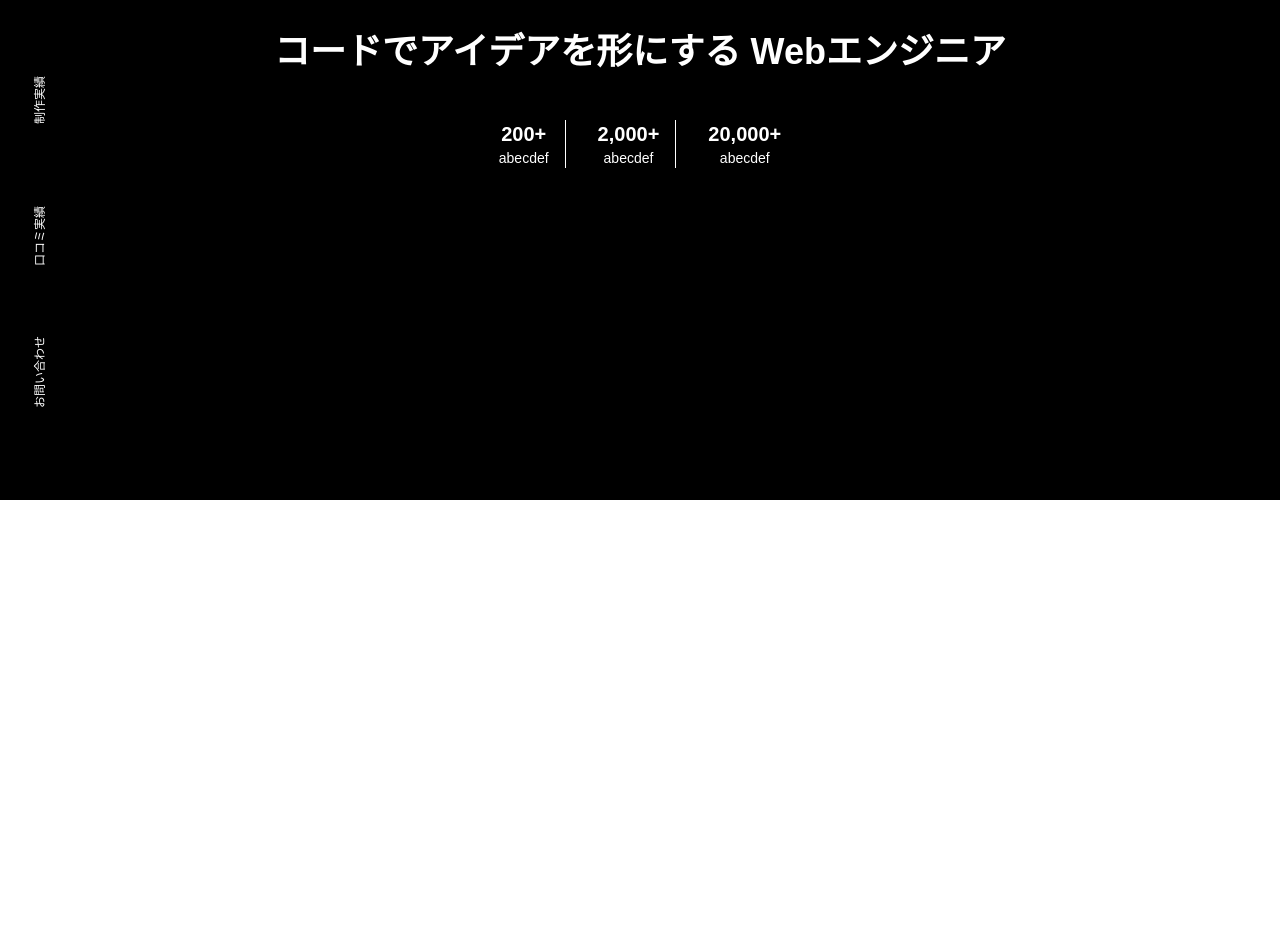
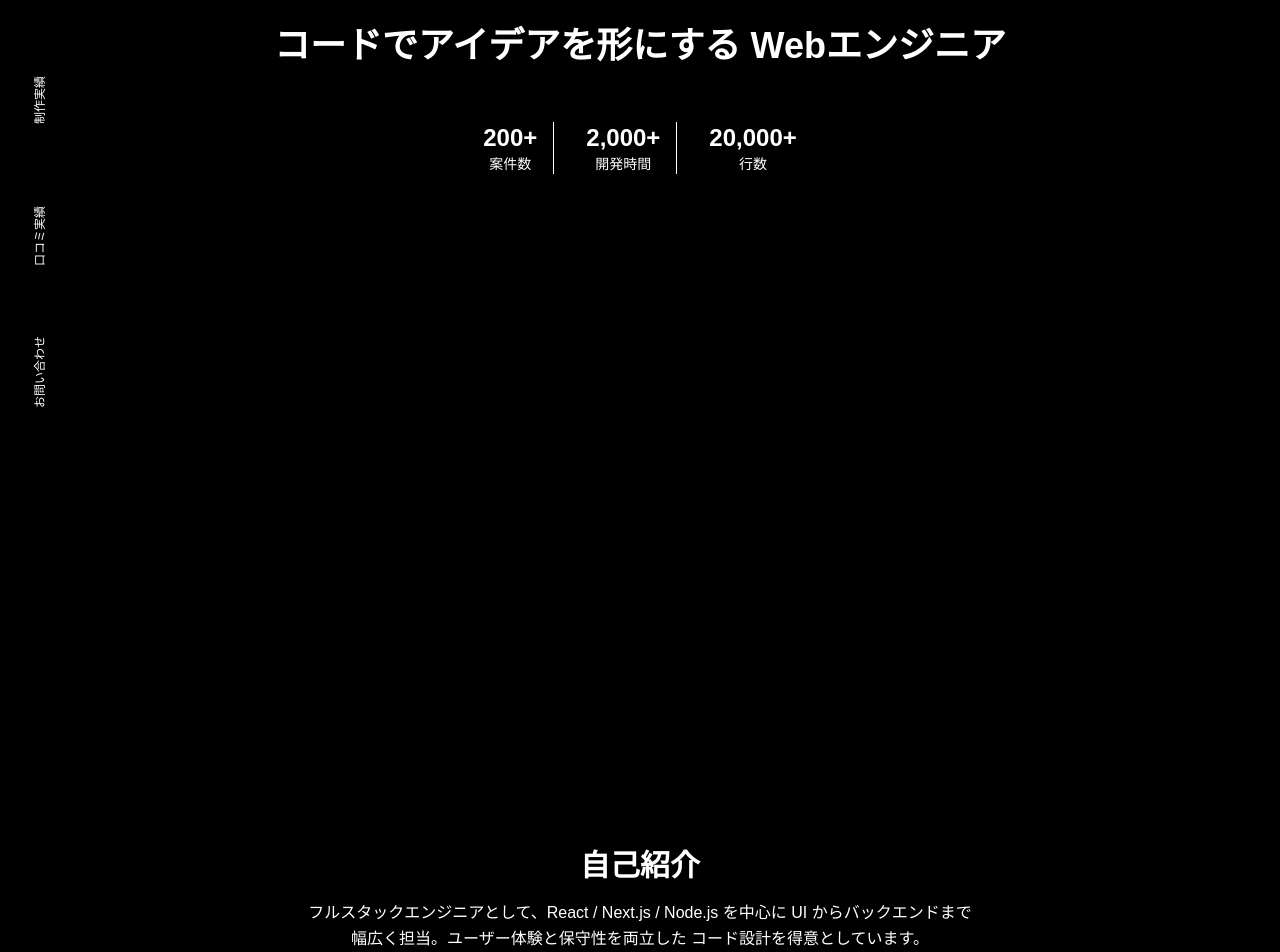
Before and after one commit to amemi01/MyPortfolioWebsite, a Next.js app: page / in a window 1280 px wide. Shown: the part 300-1252 px from the top of the page. Before the commit the page ends 800 px from the top, so only its background shows below. Built offline with nearby package versions, Linux system fonts and the light colour scheme.

Commit message:
複数画面の実装

```diff
--- a/package.json
+++ b/package.json
@@ -9,7 +9,7 @@
     "lint": "next lint"
   },
   "dependencies": {
-    "framer-motion": "^12.15.0",
+    "framer-motion": "^12.16.0",
     "next": "15.3.3",
     "react": "^19.0.0",
     "react-dom": "^19.0.0"
--- a/src/app/page.tsx
+++ b/src/app/page.tsx
@@ -1,77 +1,187 @@
+'use client';
 import React from "react";
+import { motion } from "framer-motion";
 
-const nodeData = {
-  page: "top",
-  layout: {
-    navPosition: "left",
-    theme: "dark",
-  },
-  sections: [
-    {
-      type: "navigation",
-      items: [
+/**
+ * ページ内 5 セクション（トップ / 自己紹介 / 制作実績 / 口コミ実績 / お問い合わせ）を
+ * 左サイドナビゲーションでスムーズスクロールしつつ、
+ * ビューポート遷移時にセクションがスライドインするアニメーションを追加しました。
+ *
+ * - TailwindCSS v3 以上
+ * - Framer Motion v10 以上 (app ディレクトリなら "framer-motion")
+ */
+
+const navItems = [
   { label: "トップページ", href: "#toppage" },
   { label: "自己紹介", href: "#aboutme" },
   { label: "制作実績", href: "#portfolio" },
   { label: "口コミ実績", href: "#reviews" },
   { label: "お問い合わせ", href: "#contact" },
-      ],
-    },
-    {
-      type: "TopPageSentence",
+];
+
+const topPageData = {
   title: "コードでアイデアを形にする Webエンジニア",
   stats: [
-        { label: "abecdef", value: "200+" },
-        { label: "abecdef", value: "2,000+" },
-        { label: "abecdef", value: "20,000+" },
+    { label: "案件数", value: "200+" },
+    { label: "開発時間", value: "2,000+" },
+    { label: "行数", value: "20,000+" },
   ],
   languageSwitch: {
     default: "日本語",
     alternate: "Resume",
-        position: "top-right",
   },
+};
+
+/**
+ * セクションアニメーション共通設定
+ *   - initial: 右 5% & 不透明度 0
+ *   - animate: 原点 & 不透明度 1
+ */
+const sectionVariants = {
+  initial: { opacity: 0, x: "5%" },
+  animate: {
+    opacity: 1,
+    x: 0,
+    transition: { duration: 0.6, ease: "easeOut" },
   },
-  ],
 };
 
 export default function Home() {
-  const { sections } = nodeData;
-  const nav = sections.find((s) => s.type === "navigation");
-  const TopPageSentence = sections.find((s) => s.type === "TopPageSentence");
-
   return (
-    <main className="min-h-screen bg-black text-white flex">
-      {/* 左ナビゲーション */}
+    <main className="min-h-screen bg-black text-white flex scroll-smooth">
+      {/* ────────────────────────────
+          左サイドナビゲーション
+      ──────────────────────────── */}
       <nav className="fixed left-0 top-0 h-screen w-20 flex flex-col justify-center items-center text-xs gap-30 bg-black z-50">
-        {nav?.items.map((item) => (
-          <a key={item.href} href={item.href} className="-rotate-90 hover:underline">
+        {navItems.map((item) => (
+          <a
+            key={item.href}
+            href={item.href}
+            className="-rotate-90 hover:underline whitespace-nowrap"
+          >
             {item.label}
           </a>
         ))}
       </nav>
 
-      {/* 言語の切り替えボタン */}
-      <section className="flex-1 flex flex-col justify-center items-center text-center px-8">
-        <div className="absolute top-4 right-4 text-sm">
-          <button className="bg-[#D8A7B1]  text-white px-3 py-1 rounded mr-2">
-            {TopPageSentence?.languageSwitch.default}
+      {/* ────────────────────────────
+          コンテンツラッパー（スナップ＋スクロール）
+      ──────────────────────────── */}
+      <div className="flex-1 overflow-y-scroll snap-y snap-mandatory">
+        {/* ============================== */}
+        {/* Top Page                      */}
+        {/* ============================== */}
+        <motion.section
+          id="toppage"
+          className="min-h-screen snap-start flex flex-col justify-center items-center px-8 relative"
+          variants={sectionVariants}
+          initial="initial"
+          whileInView="animate"
+          viewport={{ once: true, amount: 0.4 }}
+        >
+          {/* 言語切替 */}
+          <div className="absolute top-4 right-4 text-sm space-x-2">
+            <button className="bg-[#D8A7B1] text-white px-3 py-1 rounded">
+              {topPageData.languageSwitch.default}
             </button>
-          <button className="bg-[#D8A7B1]  text-white px-3 py-1 rounded">
-            {TopPageSentence?.languageSwitch.alternate}
+            <button className="bg-[#D8A7B1] text-white px-3 py-1 rounded">
+              {topPageData.languageSwitch.alternate}
             </button>
           </div>
-        <h1 className="text-3xl md:text-4xl font-semibold mb-4">
-          {TopPageSentence?.title}
+
+          <h1 className="text-3xl md:text-4xl font-semibold mb-6 text-center">
+            {topPageData.title}
           </h1>
-        <div className="flex gap-8 mt-8">
-          {TopPageSentence?.stats.map((stat, index) => (
-            <div key={index} className="text-center border-r last:border-none pr-4 last:pr-0">
-              <div className="text-xl font-bold">{stat.value}</div>
+
+          <div className="flex flex-col md:flex-row gap-8 mt-8 items-center md:items-start">
+            {topPageData.stats.map((stat, idx) => (
+              <div
+                key={idx}
+                className="text-center md:border-r md:last:border-none md:pr-4 md:last:pr-0"
+              >
+                <div className="text-2xl font-bold">{stat.value}</div>
                 <div className="text-sm">{stat.label}</div>
               </div>
             ))}
           </div>
-      </section>
+        </motion.section>
+
+        {/* ============================== */}
+        {/* About Me                       */}
+        {/* ============================== */}
+        <motion.section
+          id="aboutme"
+          className="min-h-screen snap-start flex flex-col justify-center items-center px-8"
+          variants={sectionVariants}
+          initial="initial"
+          whileInView="animate"
+          viewport={{ once: true, amount: 0.4 }}
+        >
+          <h2 className="text-3xl font-semibold mb-4">自己紹介</h2>
+          <p className="max-w-2xl leading-relaxed text-center">
+            フルスタックエンジニアとして、React / Next.js / Node.js を中心に
+            UI からバックエンドまで幅広く担当。ユーザー体験と保守性を両立した
+            コード設計を得意としています。
+          </p>
+        </motion.section>
+
+        {/* ============================== */}
+        {/* Portfolio                      */}
+        {/* ============================== */}
+        <motion.section
+          id="portfolio"
+          className="min-h-screen snap-start flex flex-col justify-center items-center px-8"
+          variants={sectionVariants}
+          initial="initial"
+          whileInView="animate"
+          viewport={{ once: true, amount: 0.4 }}
+        >
+          <h2 className="text-3xl font-semibold mb-4">制作実績</h2>
+          <p className="max-w-2xl leading-relaxed text-center">
+            代表的なプロジェクトや OSS への貢献を掲載します。
+          </p>
+        </motion.section>
+
+        {/* ============================== */}
+        {/* Reviews                         */}
+        {/* ============================== */}
+        <motion.section
+          id="reviews"
+          className="min-h-screen snap-start flex flex-col justify-center items-center px-8"
+          variants={sectionVariants}
+          initial="initial"
+          whileInView="animate"
+          viewport={{ once: true, amount: 0.4 }}
+        >
+          <h2 className="text-3xl font-semibold mb-4">口コミ実績</h2>
+          <p className="max-w-2xl leading-relaxed text-center">
+            クライアントやコラボレーターからのフィードバックを紹介します。
+          </p>
+        </motion.section>
+
+        {/* ============================== */}
+        {/* Contact                         */}
+        {/* ============================== */}
+        <motion.section
+          id="contact"
+          className="min-h-screen snap-start flex flex-col justify-center items-center px-8"
+          variants={sectionVariants}
+          initial="initial"
+          whileInView="animate"
+          viewport={{ once: true, amount: 0.4 }}
+        >
+          <h2 className="text-3xl font-semibold mb-4">お問い合わせ</h2>
+          <p className="max-w-2xl leading-relaxed text-center mb-6">
+            お仕事のご依頼やご相談はお気軽にご連絡ください。
+          </p>
+          <a
+            href="mailto:example@example.com"
+            className="bg-[#D8A7B1] text-white px-6 py-2 rounded hover:opacity-90"
+          >
+            メールを送る
+          </a>
+        </motion.section>
+      </div>
     </main>
   );
 }
```
Also changed, not shown: 1 other file (tests, documents, lock files or other folders). Lines whose indentation alone changed are shown as unchanged.
